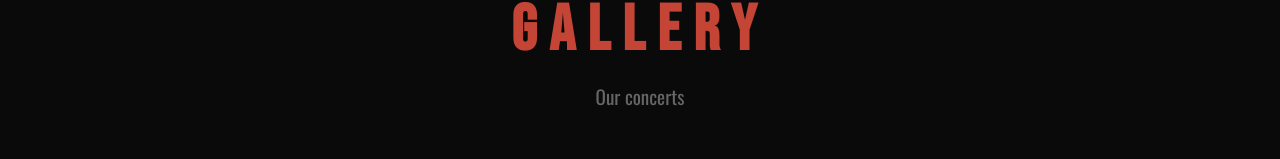
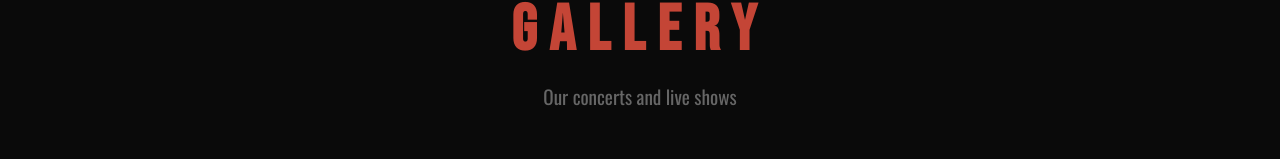
Before and after one commit to jorgemg1414/Rustblood, a Vue app in the folder frontend/: page /galeria in a window 1280 px wide. Shown: the part 200-359 px from the top of the page. Built offline with nearby package versions, Linux system fonts and the light colour scheme.

Commit message:
chore: trigger redeploy

```diff
--- a/frontend/src/views/GaleriaView.vue
+++ b/frontend/src/views/GaleriaView.vue
@@ -11,7 +11,7 @@ const closeLightbox = () => selectedPhoto.value = null
   <div class="galeria">
     <div class="container">
       <h1 class="title">Gallery</h1>
-      <p class="subtitle">Our concerts</p>
+      <p class="subtitle">Our concerts and live shows</p>
       <div class="gallery-grid">
         <div v-for="photo in photos" :key="photo.id" class="gallery-item" @click="openLightbox(photo)">
           <img :src="photo.image" :alt="photo.title" />
```
